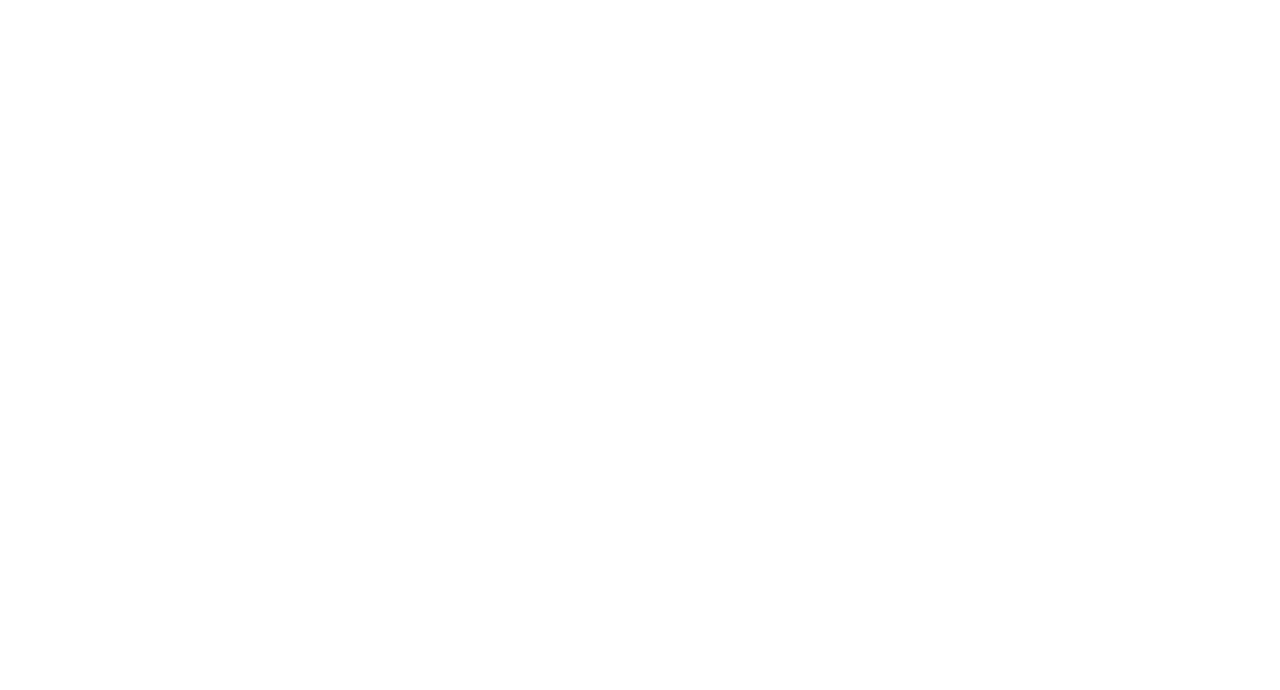
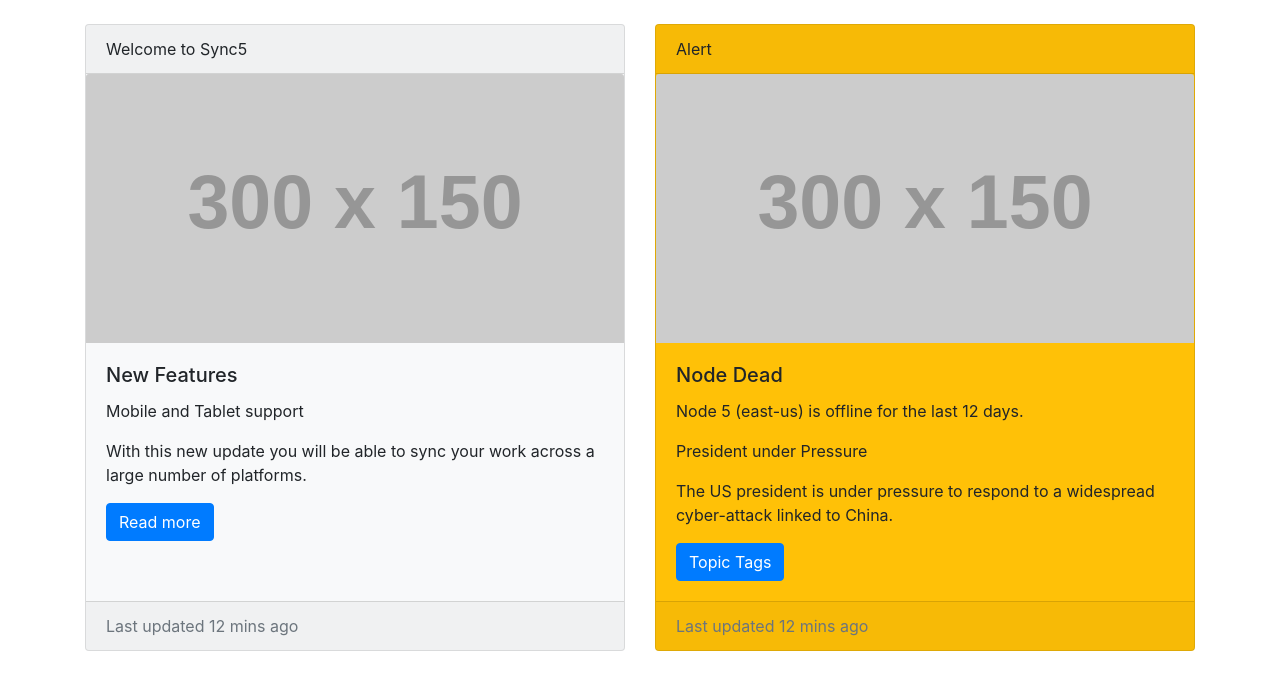
Before and after one commit to acciojob/bootstrap-card-VaanjiGIT, a website: page main.html in a window 1280 px wide. Drawn offline with nearby package versions, Linux system fonts and the light colour scheme; placeholder pictures from the web are drawn by us.

Commit message:
created a submission

```diff
--- a/main.html
+++ b/main.html
@@ -1,16 +1,65 @@
 <!DOCTYPE html>
+<html lang="en">
+<head>
+    <meta charset="UTF-8">
+    <meta name="viewport" content="width=device-width, initial-scale=1.0">
+    <title>Bootstrap Card</title>
 
-<html>
+    <!-- Bootstrap CDN -->
+    <link rel="stylesheet" href="https://stackpath.bootstrapcdn.com/bootstrap/4.5.2/css/bootstrap.min.css">
+</head>
+<body class="p-4">
 
-<head>
-	<link rel="stylesheet" href="styles.css">
-</head>
+    <div class="container">
+        <div class="card-deck">
 
-<body>
-	<!-- the entire body must be written by student -->
-    <script type="text/javascript" src="./script.js">
-</script>
+            <!-- Card 1 -->
+            <div class="card bg-light">
+                <div class="card-header">
+                    Welcome to Sync5
+                </div>
+                <img src="https://via.placeholder.com/300x150" class="card-img-top" alt="Sync5 Image">
+                <div class="card-body">
+                    <h5 class="card-title">New Features</h5>
+                    <p class="card-text">
+                        Mobile and Tablet support
+                    </p>
+                    <p class="card-text">
+                        With this new update you will be able to sync your work across a large number of platforms.
+                    </p>
+                    <a href="#" class="btn btn-primary">Read more</a>
+                </div>
+                <div class="card-footer text-muted">
+                    Last updated 12 mins ago
+                </div>
+            </div>
+
+            <!-- Card 2 -->
+            <div class="card bg-warning">
+                <div class="card-header">
+                    Alert
+                </div>
+                <img src="https://via.placeholder.com/300x150" class="card-img-top" alt="Alert Image">
+                <div class="card-body">
+                    <h5 class="card-title">Node Dead</h5>
+                    <p class="card-text">
+                        Node 5 (east-us) is offline for the last 12 days.
+                    </p>
+                    <p class="card-text">
+                        President under Pressure
+                    </p>
+                    <p class="card-text">
+                        The US president is under pressure to respond to a widespread cyber-attack linked to China.
+                    </p>
+                    <a href="#" class="btn btn-primary">Topic Tags</a>
+                </div>
+                <div class="card-footer text-muted">
+                    Last updated 12 mins ago
+                </div>
+            </div>
+
+        </div>
+    </div>
 
 </body>
-
 </html>
```
